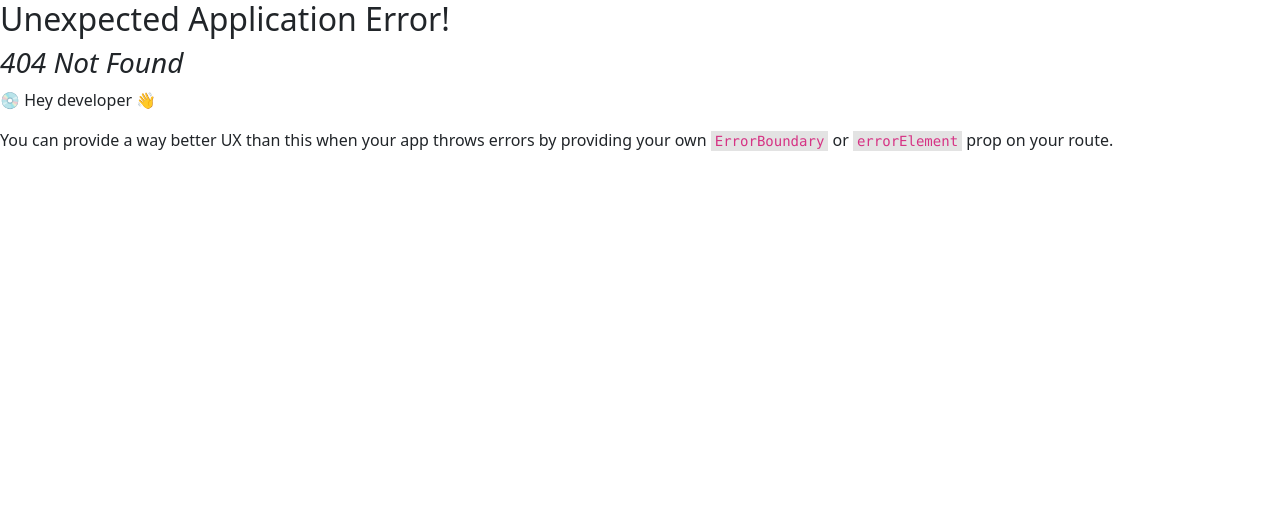
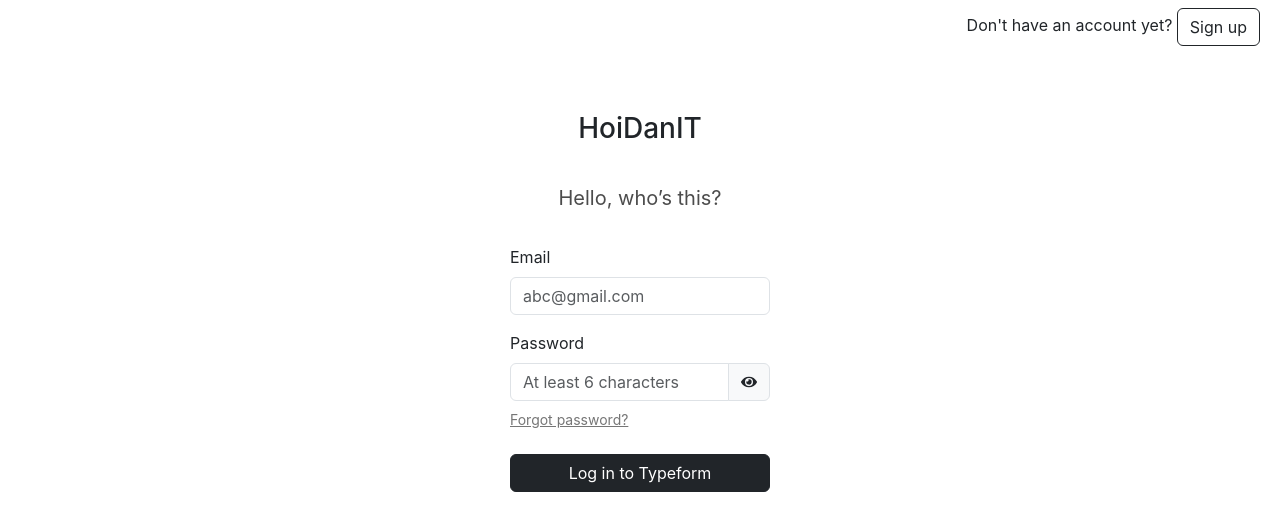
Before and after one commit to NguyenBao02/demo_react_app, a React (Create React App) app: page /login in a window 1280 px wide. Before the commit this address had no page. Shown: the top 530 px of the page. Built offline with nearby package versions, Linux system fonts and the light colour scheme.

Commit message:
update login api

```diff
--- /dev/null
+++ b/src/Layout.js
@@ -0,0 +1,73 @@
+import {
+    createBrowserRouter,
+    RouterProvider,
+} from "react-router-dom";
+import App from './App';
+import User from './components/User/user';
+import Admin from './components/Admin/admin';
+import HomePage from './components/Home/homepage';
+import DashBoard from './components/Admin/Content/dashboard';
+import ManageUser from './components/Admin/Content/manageuser';
+import Login from './components/Auth/login';
+import { ToastContainer, toast } from 'react-toastify';
+
+const Layout = (props) => {
+    const router = createBrowserRouter([
+        {
+            path: "/",
+            element: <App />,
+            children: [
+                {
+                    index: true,
+                    element: <HomePage />,
+                },
+                {
+                    path: "user",
+                    element: <User />,
+                },
+            ],
+        },
+        {
+            path: "admin",
+            element: <Admin />,
+            children: [
+                {
+                    index: true,
+                    element: <DashBoard />,
+                },
+                {
+                    path: "manage-user",
+                    element: <ManageUser />,
+                },
+            ],
+        },
+        {
+            path: "/login",
+            element: <Login />,
+        },
+    ]);
+
+
+    return (
+        <>
+            <RouterProvider router={router} />
+
+            <ToastContainer
+                position="top-right"
+                autoClose={5000}
+                hideProgressBar={false}
+                newestOnTop={false}
+                closeOnClick
+                rtl={false}
+                pauseOnFocusLoss
+                draggable
+                pauseOnHover
+                theme="light"
+            />
+            {/* Same as */}
+            <ToastContainer />
+        </>
+    )
+}
+
+export default Layout
--- /dev/null
+++ b/src/assets/scss/login.scss
@@ -0,0 +1,40 @@
+.login-container {
+    .login-content {
+        height: 62vh;
+        display: flex;
+        flex-direction: column;
+        align-items: center;
+        justify-content: center;
+
+        .login-title {
+            margin-bottom: 30px;
+        }
+
+        .login-welcome {
+            font-size: 20px;
+            color: #4C4C4C;
+        }
+
+        .form-group {
+            .input-group {
+                .form-control {
+                    width: 200px;
+                }
+            }
+
+            .form-control {
+                width: 260px;
+            }
+
+            .forgot-password {
+                font-size: 14px;
+                color: #767676;
+                text-decoration: underline;
+
+                &:hover {
+                    cursor: pointer;
+                }
+            }
+        }
+    }
+}
--- a/src/components/Admin/Content/Modal/modalDeleteUser.js
+++ b/src/components/Admin/Content/Modal/modalDeleteUser.js
@@ -4,7 +4,7 @@ import { postDeleteUser } from '../../../../service/apiService';
 import { toast } from 'react-toastify';
 
 const ModalDeleteUser = (props) => {
-    const { show, setShow, userDataDelete, fetchAllUsers } = props;
+    const { show, setShow, userDataDelete, fetchAllUsersWithPaginate } = props;
     const handleClose = () => setShow(false);
 
     const handleBtnSubmit = async () => {
@@ -13,7 +13,7 @@ const ModalDeleteUser = (props) => {
         if (res.status) {
             handleClose();
             toast.success(res.message);
-            fetchAllUsers();
+            fetchAllUsersWithPaginate(1);
         }
     }
 
--- a/src/components/Admin/Content/Modal/modalUpdateUser.js
+++ b/src/components/Admin/Content/Modal/modalUpdateUser.js
@@ -7,7 +7,7 @@ import 'react-toastify/dist/ReactToastify.css';
 import { postUpdateUser } from '../../../../service/apiService';
 
 const ModalUpdateUser = (props) => {
-    const { show, setShow, fetchAllUsers, userDataUpdate, resetDataUser } = props;
+    const { show, setShow, fetchAllUsersWithPaginate, userDataUpdate, resetDataUser } = props;
     const handleClose = () => {
         setShow(false);
         setEmail("");
@@ -38,7 +38,7 @@ const ModalUpdateUser = (props) => {
         if (res.status) {
             handleClose();
             toast.success(res.message);
-            fetchAllUsers();
+            fetchAllUsersWithPaginate(1);
         }
     }
 
--- a/src/components/Admin/Content/manageuser.js
+++ b/src/components/Admin/Content/manageuser.js
@@ -73,9 +73,9 @@ const ManageUser = () => {
                     <TableUserPaginate handleBtnDelete={handleBtnDelete} handleBtnView={handleBtnView} handleBtnUpdate={handleBtnUpdate} listUsers={listUsers} fetchAllUsersWithPaginate={fetchAllUsersWithPaginate} pageConut={totalPage} />
                 </div>
                 <ModalCreateUser show={showCreateModal} setShow={setShowCreateModal} fetchAllUsers={fetchAllUsers} />
-                <ModalUpdateUser resetDataUser={resetDataUser} userDataUpdate={userDataUpdate} show={showUpdateUser} setShow={setShowUpdateUser} fetchAllUsers={fetchAllUsers} />
+                <ModalUpdateUser resetDataUser={resetDataUser} userDataUpdate={userDataUpdate} show={showUpdateUser} setShow={setShowUpdateUser} fetchAllUsersWithPaginate={fetchAllUsersWithPaginate} />
                 <ModalViewUser resetDataUser={resetDataUser} userDataView={userDataView} show={showViewUser} setShow={setShowViewUser} />
-                <ModalDeleteUser show={showDeleteUser} setShow={setShowDeleteUser} userDataDelete={userDataDelete} fetchAllUsers={fetchAllUsers} />
+                <ModalDeleteUser show={showDeleteUser} setShow={setShowDeleteUser} userDataDelete={userDataDelete} fetchAllUsersWithPaginate={fetchAllUsersWithPaginate} />
             </div>
         </div>
     )
--- a/src/components/Admin/admin.js
+++ b/src/components/Admin/admin.js
@@ -3,9 +3,7 @@ import "../../assets/scss/admin.scss";
 import { FaBars } from "react-icons/fa"
 import { useState } from "react";
 import { Outlet } from "react-router-dom";
-import { ToastContainer, toast } from 'react-toastify';
 import 'react-toastify/dist/ReactToastify.css';
-
 
 const Admin = (props) => {
     const [collapsed, setCollapsed] = useState(false);
@@ -25,20 +23,7 @@ const Admin = (props) => {
                 </div>
             </div>
 
-            <ToastContainer
-                position="top-right"
-                autoClose={5000}
-                hideProgressBar={false}
-                newestOnTop={false}
-                closeOnClick
-                rtl={false}
-                pauseOnFocusLoss
-                draggable
-                pauseOnHover
-                theme="light"
-            />
-            {/* Same as */}
-            <ToastContainer />
+
         </div>
     )
 };
--- /dev/null
+++ b/src/components/Auth/login.js
@@ -0,0 +1,57 @@
+import { FaEye } from "react-icons/fa";
+import "../../assets/scss/login.scss";
+import { useState } from "react";
+import { postParticipantLogin } from "../../service/apiService";
+import { useNavigate } from "react-router-dom";
+import { toast } from "react-toastify";
+
+const Login = (props) => {
+    const [email, setEmail] = useState("");
+    const [password, setPassword] = useState("");
+    const navigate = useNavigate();
+
+    const handleSubmitForm = async () => {
+        let res = await postParticipantLogin(email, password);
+        if (res.status) {
+            navigate('/');
+            toast.success(res.message);
+        } else {
+            toast.error(res.message);
+        }
+    }
+
+    return (
+        <div className="login-container container-fluid">
+            <div className="login-header d-flex justify-content-end p-2">
+                <span>Don't have an account yet? <button className="btn btn-outline-dark">Sign up</button></span>
+            </div>
+
+            <div className="login-content col-4 mx-auto ">
+                <div className="login-title">
+                    <h3>HoiDanIT</h3>
+                </div>
+                <div className="login-welcome">
+                    <p>Hello, who’s this?</p>
+                </div>
+
+                <div className="form-group">
+                    <div className="py-2">
+                        <label className="py-2">Email</label>
+                        <input type="email" className="form-control" placeholder="abc@gmail.com" aria-describedby="basic-addon1" value={email} onChange={(e) => setEmail(e.target.value)} />
+                    </div>
+                    <div className="mb-2">
+                        <label className="py-2">Password</label>
+                        <div className="input-group">
+                            <input type="password" className="form-control" placeholder="At least 6 characters" value={password} onChange={(e) => setPassword(e.target.value)} />
+                            <span className="input-group-text" id="basic-addon1"><FaEye /></span>
+                        </div>
+                    </div>
+                    <span className="d-block forgot-password mb-4">Forgot password?</span>
+                    <button className="btn btn-dark w-100" onClick={() => handleSubmitForm()}>Log in to Typeform</button>
+                </div>
+            </div>
+        </div>
+    )
+}
+
+export default Login;
--- a/src/components/Header/header.js
+++ b/src/components/Header/header.js
@@ -1,10 +1,16 @@
 import Container from 'react-bootstrap/Container';
 import Nav from 'react-bootstrap/Nav';
 import Navbar from 'react-bootstrap/Navbar';
-import NavDropdown from 'react-bootstrap/NavDropdown';
-import { Link, NavLink } from 'react-router-dom';
+import { Link, NavLink, useNavigate } from 'react-router-dom';
 
 const Header = () => {
+    const navigate = useNavigate();
+
+    const handleLogin = () => {
+        navigate("/login");
+    }
+
+
     return (
         <Navbar expand="lg">
             <Container>
@@ -17,7 +23,7 @@ const Header = () => {
                         <NavLink className='nav-link' to="admin">Admin</NavLink>
                     </Nav>
                     <Nav>
-                        <Link className='nav-link'>Log In</Link>
+                        <Link className='nav-link' onClick={() => handleLogin()}>Log In</Link>
                         <button className='btn btn-dark ms-3'>Sign Up</button>
                     </Nav>
                     {/* <Nav>
--- a/src/index.js
+++ b/src/index.js
@@ -1,56 +1,16 @@
 import React from 'react';
 import ReactDOM from 'react-dom/client';
-import App from './App';
 import reportWebVitals from './reportWebVitals';
 import { Provider } from 'react-redux';
 import store from './redux/store';
 import 'bootstrap/dist/css/bootstrap.min.css';
-import {
-  createBrowserRouter,
-  RouterProvider,
-} from "react-router-dom";
-import User from './components/User/user';
-import Admin from './components/Admin/admin';
-import HomePage from './components/Home/homepage';
-import DashBoard from './components/Admin/Content/dashboard';
-import ManageUser from './components/Admin/Content/manageuser';
-
-const router = createBrowserRouter([
-  {
-    path: "/",
-    element: <App />,
-    children: [
-      {
-        index: true,
-        element: <HomePage />,
-      },
-      {
-        path: "user",
-        element: <User />,
-      },
-    ],
-  },
-  {
-    path: "admin",
-    element: <Admin />,
-    children: [
-      {
-        index: true,
-        element: <DashBoard />,
-      },
-      {
-        path: "manage-user",
-        element: <ManageUser />,
-      },
-    ],
-  },
-]);
+import Layout from './Layout';
 
 const root = ReactDOM.createRoot(document.getElementById('root'));
 root.render(
   <Provider store={store}>
     {/* <React.StrictMode> */}
-    <RouterProvider router={router} />
+    <Layout />
     {/* </React.StrictMode> */}
   </Provider>
 );
--- a/src/service/apiService.js
+++ b/src/service/apiService.js
@@ -34,4 +34,11 @@ const getUsersWithPaginate = (page, limit) => {
     return axios.get(`participant/paginate/${page}/${limit}`);
 }
 
-export { postCreateNewUser, getAllUsers, postUpdateUser, postDeleteUser, getUsersWithPaginate };
+const postParticipantLogin = (email, password) => {
+    const data = new FormData();
+    data.append('email', email);
+    data.append('password', password);
+    return axios.post('auth/login', data);
+}
+
+export { postCreateNewUser, getAllUsers, postUpdateUser, postDeleteUser, getUsersWithPaginate, postParticipantLogin };
```
